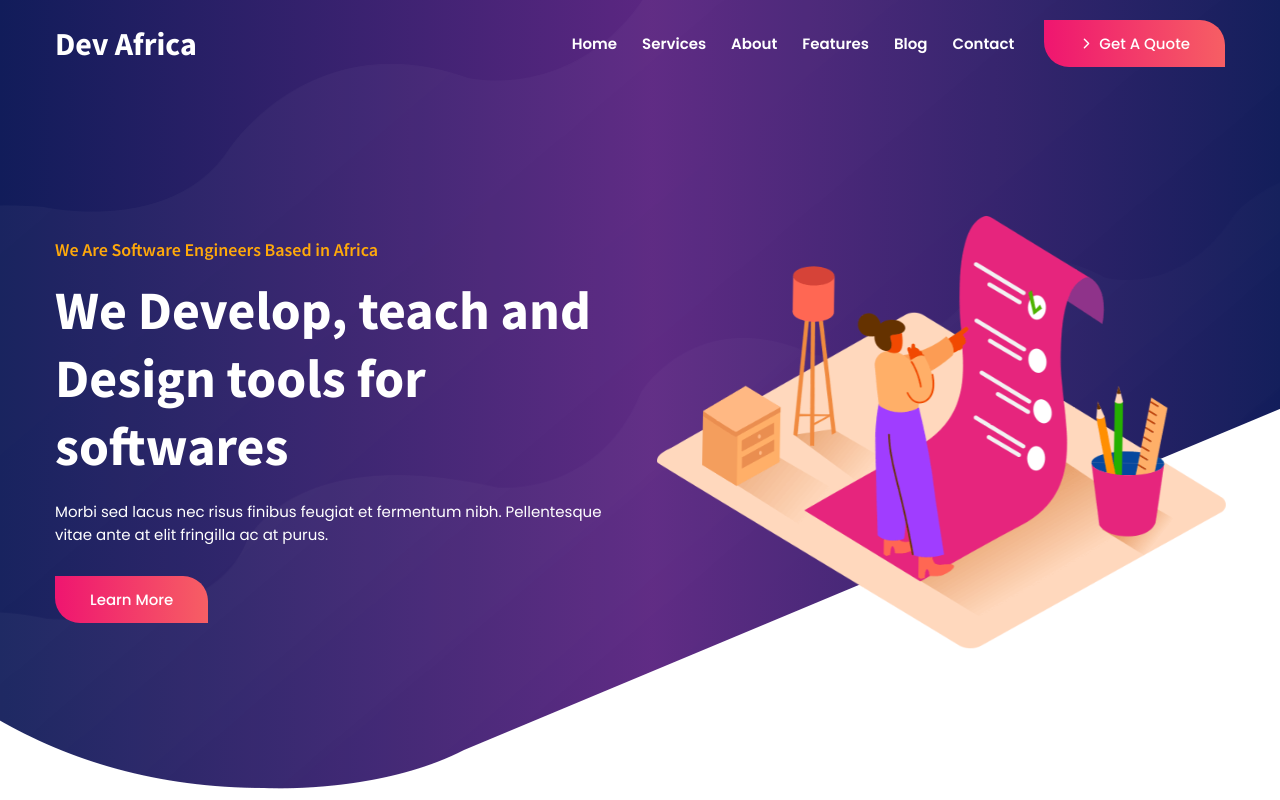
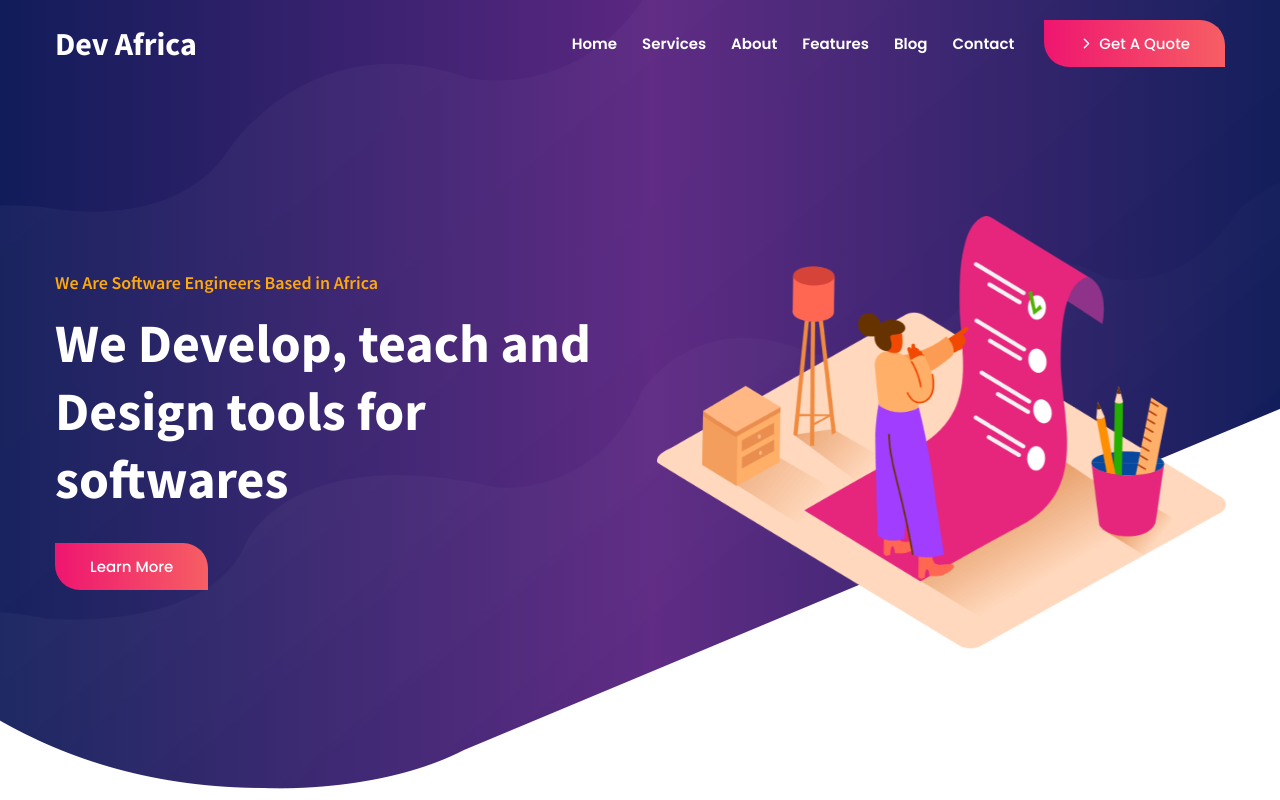
Before and after one commit to marksikaundi/Devs-Tools, a plain HTML site: page index.html in a window 1280 px wide. Shown: the top 800 px of the page. Drawn offline with nearby package versions, Linux system fonts and the light colour scheme.

Commit message:
🟩Testing

```diff
--- a/index.html
+++ b/index.html
@@ -117,8 +117,7 @@
             <h2 class="h2 hero-title">We Develop, teach and Design tools for softwares</h2>
 
             <p class="hero-text">
-              Morbi sed lacus nec risus finibus feugiat et fermentum nibh. Pellentesque vitae ante at elit fringilla ac
-              at purus.
+
             </p>
 
             <button class="btn">Learn More</button>
```
